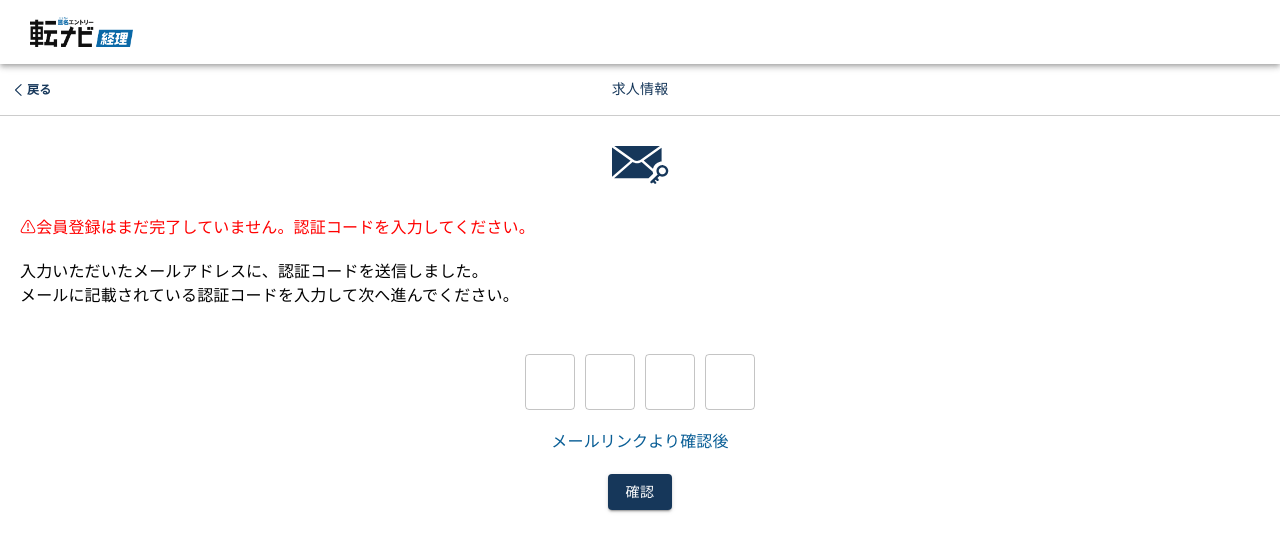
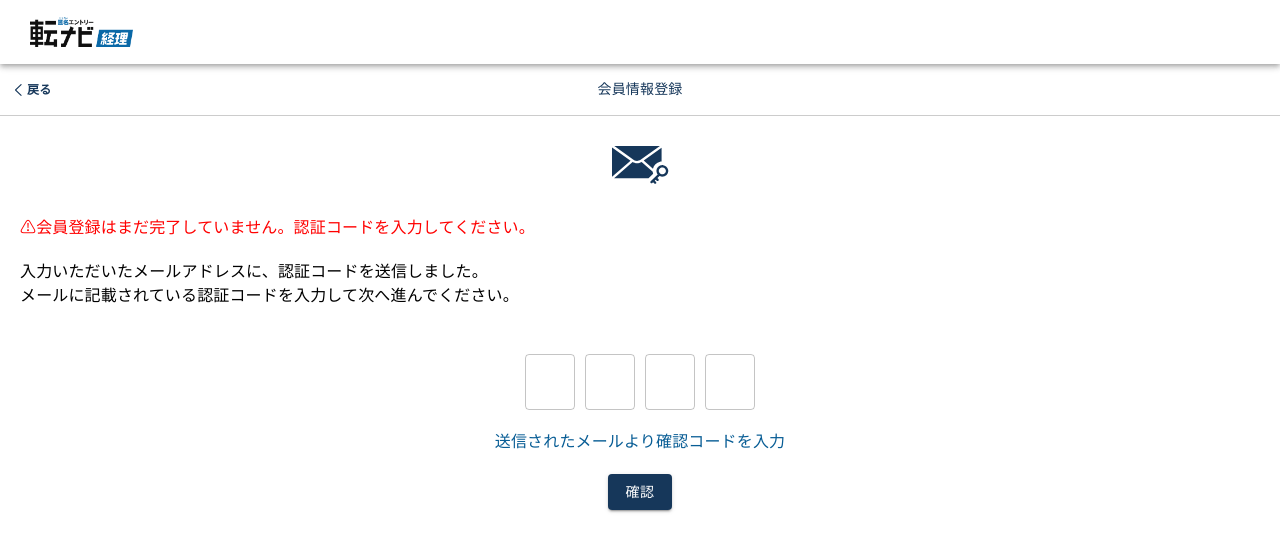
Before and after one commit to shree-gjn/businessvision_vercel, a React (Create React App) app: page /registrationauth in a window 1280 px wide. Shown: the top 552 px of the page. Built offline with nearby package versions, Linux system fonts and the light colour scheme.

Commit message:
content correction registration and verification page

```diff
--- a/src/pages/registration/components/DatePicker.js
+++ b/src/pages/registration/components/DatePicker.js
@@ -40,7 +40,7 @@ const CustomDatePicker = ({ value, onChange, error }) => {
         style={{ fontSize: '14px', width: '100%', height: '50px', padding: '0 10px', boxSizing: 'border-box'}}
         // required={required} // Add or remove this line based on the 'required' prop
       />
-      {selectedDate && <p style={{marginTop: '5px'}}>Selected Date: {formatDate(selectedDate)}</p>}
+      {/* {selectedDate && <p style={{marginTop: '5px'}}>Selected Date: {formatDate(selectedDate)}</p>} */}
     </div>
   );
 };
--- a/src/pages/registrationauth.js
+++ b/src/pages/registrationauth.js
@@ -268,7 +268,7 @@ const ConfirmationModal = ({ open, onClose, message}) => {
          {message}
         </Typography>
         <Button variant="contained" color="primary" onClick={onClose}>
-            近い
+        閉じる
         </Button>
       </Box>
     </Dialog>
@@ -334,7 +334,7 @@ const RegistrationAuth = () => {
         });
 
         if (response.status === 204) {
-          setModalMessage('Authentication code verification failed.');
+          setModalMessage('確認コードの認証に失敗しました');
           setIsModalOpen(true);
         } else if (response.ok) {
           const responseData = await response.json(); // Assuming the auth key is in the response body
@@ -370,7 +370,7 @@ const RegistrationAuth = () => {
       <Box sx={{ width: '100%', typography: 'body1'}}>
         <div className="PageHeader" style={{marginBottom: '30px'}}>
           <BackLink to="#" onClick={goBack} > <BackButton /> 戻る </BackLink>
-          <p>求人情報</p>
+          <p>会員情報登録</p>
         </div>
         <AuthenticationCode />
         <div style={{ textAlign: 'left', padding: '20px' }}>
@@ -398,7 +398,7 @@ const RegistrationAuth = () => {
         </div>
         <div>
           <Typography variant="paragraph" sx={{ color: '#085D95', fontWeight: '500', textAlign: 'center' }} onClick={handleConfirmClick}>
-            メールリンクより確認後
+          送信されたメールより確認コードを入力
           </Typography>
           <br />
           <Button
```
Also changed, not shown: src/components/AppBar.js (+0 -163 lines).
